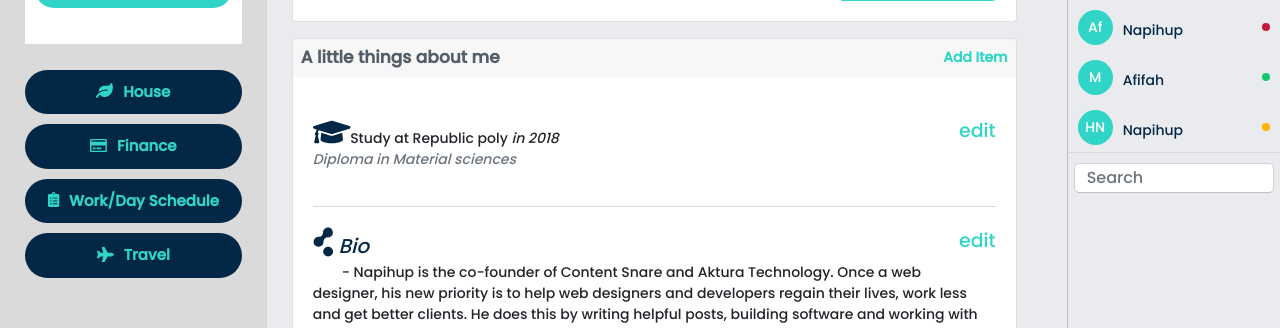
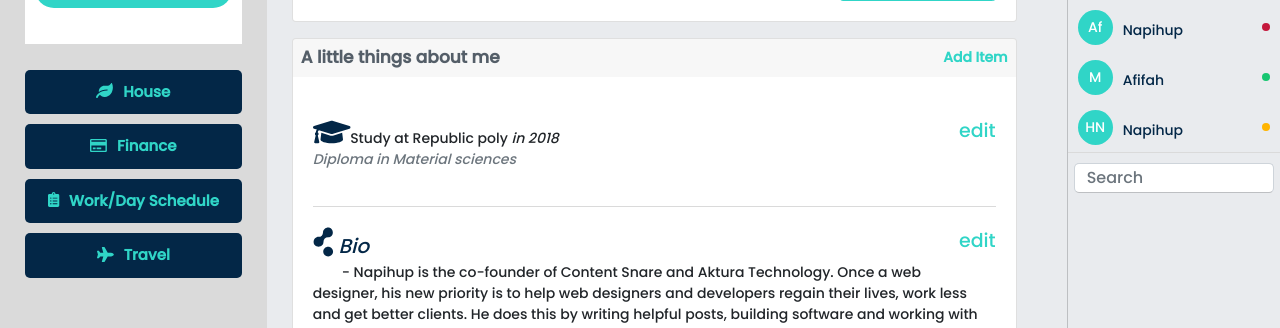
Before and after one commit to Napihups/IFFAH-CLIENT, an Angular app: page /user/profile in a window 1280 px wide. Shown: the part 363-691 px from the top of the page. Built offline with nearby package versions, Linux system fonts and the light colour scheme.

Commit message:
modified border-radius of left-nav btns

```diff
--- a/src/app/user/components/profile/profile.component.css
+++ b/src/app/user/components/profile/profile.component.css
@@ -19,7 +19,7 @@
 	color: #30D5C7 !important;
 	font-weight: bold;
 	font-size: 15px;
-	border-radius: 30px;
+	border-radius: 5px;
 	text-align: center;
 	transition: 0.1s;
 }
@@ -27,6 +27,7 @@
 .btn-right-nav span {
 	margin-left: 10px !important;
 }
+
 
 
 .profile-bar .btn-group-vertical{
```
